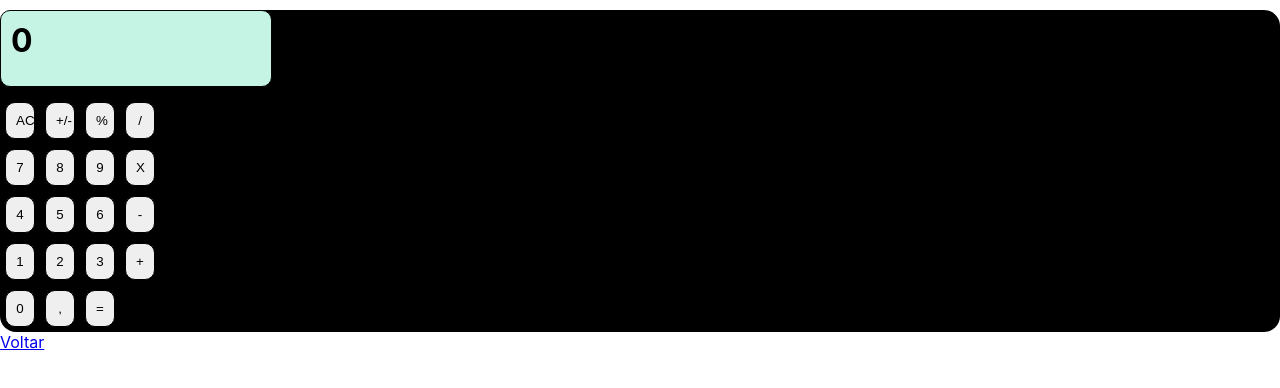
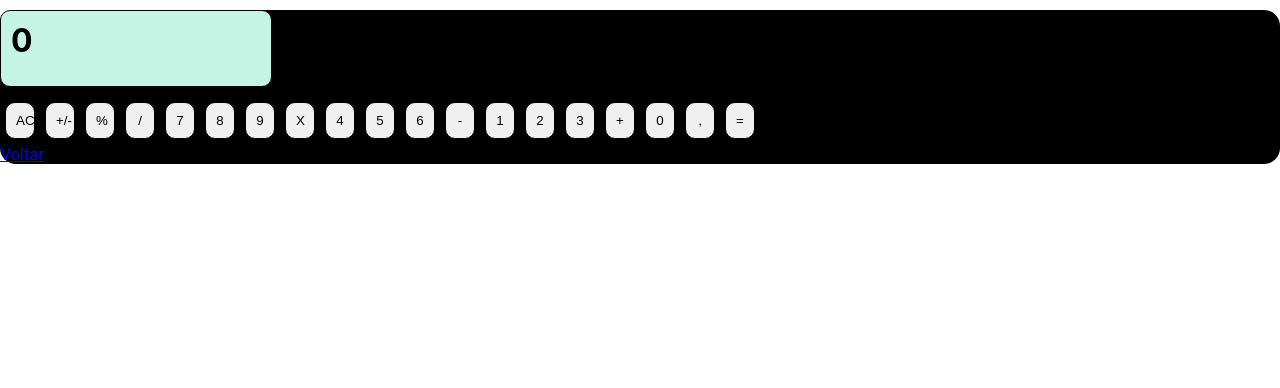
Before and after one commit to ftofano/lab_react, a React (Create React App) app: page /Calculadora in a window 1280 px wide. Shown: the top 388 px of the page. Built offline with nearby package versions, Linux system fonts and the light colour scheme.

Commit message:
Add files via upload

```diff
--- a/src/Calculadora.js
+++ b/src/Calculadora.js
@@ -2,98 +2,89 @@ import React, { useState } from 'react';
 import './Calculadora.css';
 import { Link } from 'react-router-dom';
 
-export default function Calculadora() {
+export default function Calculadora(){
 
-    const [num, setNun] = useState(0);
-    const [prevnum, setPrevNun] = useState(0);
-    const [inpoperador, setOperador] = useState();
+    const [num,setNun] = useState(0);
+    const [prevnum,setPrevNun] = useState(0);
+    const [inpoperador,setOperador] = useState();
 
-    function addNun(valor) {
-        var inputnum = Number(valor.target.value);
+    function addNun(valor){
 
-        if (num === 0) {
+        var inputnum = valor.target.value;
+
+        if(num === 0){
             setNun(inputnum);
-        } else {
+        }
+        else{
             setNun(num + inputnum);
         }
+
     }
-
-    function aC(num) {
+    function aC(num){
         setNun(0);
     }
-    function porcent() {
+    function porcent(){
         setNun(num / 100);
     }
-    function mudaSinal() {
-        if (num > 0) {
+    function mudaSinal(){
+        if(num > 0){
             setNun(-num);
         }
-        else {
+        else
+        {
             setNun(-(num));
         }
 
     }
-    function operador(op) {
+    function operador(op){
         var inpOperador = op.target.value;
         setOperador(inpOperador);
         setPrevNun(num);
         setNun(0);
+
     }
 
-    function calcular() {
-        if (inpoperador === '/') {
+    function calcular(){
+
+        if(operador === '/'){
             setNun(parseFloat(prevnum) / parseFloat(num));
-        } else if (inpoperador === '*') {
+        }else if(operador === '*'){
             setNun(parseFloat(prevnum) * parseFloat(num));
-        } else if (inpoperador === '+') {
+
+        }else if(operador === '+'){
             setNun(parseFloat(prevnum) + parseFloat(num));
-        } else if (inpoperador === '-') {
+        }else if(operador === '-'){
             setNun(parseFloat(prevnum) - parseFloat(num));
         }
     }
 
+    return(
+        <container>
+        <div className='fundo'>
 
-    return (
-        <container>
-            <div className='fundo'>
-
-                <div className='moni'><h1 className='monitor'>{num}</h1></div>
-                <div className='teclado'>
-                <div className='fileira'>
-                <button className='cinza' onClick={aC}>AC</button>
-                <button className='cinza'  onClick={mudaSinal}>+/-</button>
-                <button className='cinza'  onClick={porcent}>%</button>
-                <button className='orange' onClick={operador} value='/'>/</button>
-                </div>
-                <div className='fileira'>
-                <button className='preto' onClick={addNun} value={7}>7</button>
-                <button className='preto'  onClick={addNun} value={8}>8</button>
-                <button  className='preto' onClick={addNun} value={9}>9</button>
-                <button className='orange'  onClick={operador} value='*'>X</button>
-                </div>
-                <div className='fileira'>
-                <button className='preto'  onClick={addNun} value={4}>4</button>
-                <button className='preto' onClick={addNun} value={5}>5</button>
-                <button  className='preto' onClick={addNun} value={6}>6</button>
-                <button className='orange'  onClick={operador} value={'-'}>-</button>
-                </div>
-                <div className='fileira'>
-                <button  className='preto' onClick={addNun} value={1}>1</button>
-                <button  className='preto' onClick={addNun} value={2}>2</button>
-                <button  className='preto' onClick={addNun} value={3}>3</button>
-                <button className='orange'  onClick={operador} value='+'>+</button>
-                </div>
-                <div className='fileira'>
-                <button  className='preto' onClick={addNun} value={0}>0</button>
-                <button  className='preto' onClick={addNun} value={'.'}>,</button>
-                <button className='orange' onClick={calcular} value='='>=</button>
-                </div>
-                </div>
-
-            </div>
-        <div className='voltar'><Link to='/'>Voltar</Link></div>
+                <h1 className='monitor'>{num}</h1>
+                <button onClick={aC}>AC</button>
+                <button onClick={mudaSinal}>+/-</button>
+                <button onClick={porcent}>%</button>
+                <button onClick={operador} value='/'>/</button>
+                <button onClick={addNun} value={7}>7</button>
+                <button onClick={addNun} value={8}>8</button>
+                <button onClick={addNun} value={9}>9</button>
+                <button onClick={operador}value='X'>X</button>
+                <button onClick={addNun} value={4}>4</button>
+                <button onClick={addNun} value={5}>5</button>
+                <button onClick={addNun} value={6}>6</button>
+                <button onClick={operador} value={'-'}>-</button>
+                <button onClick={addNun} value={1}>1</button>
+                <button onClick={addNun} value={2}>2</button>
+                <button onClick={addNun} value={3}>3</button>
+                <button  onClick={operador}value='+'>+</button>
+                <button onClick={addNun} value={0}>0</button>
+                <button onClick={addNun} value={'.'}>,</button>
+                <button  onClick={calcular} value='='>=</button>
+                <div className='voltar'><Link to='/'>Voltar</Link></div>
+        </div>
         </container>
-
     );
 
 
```
